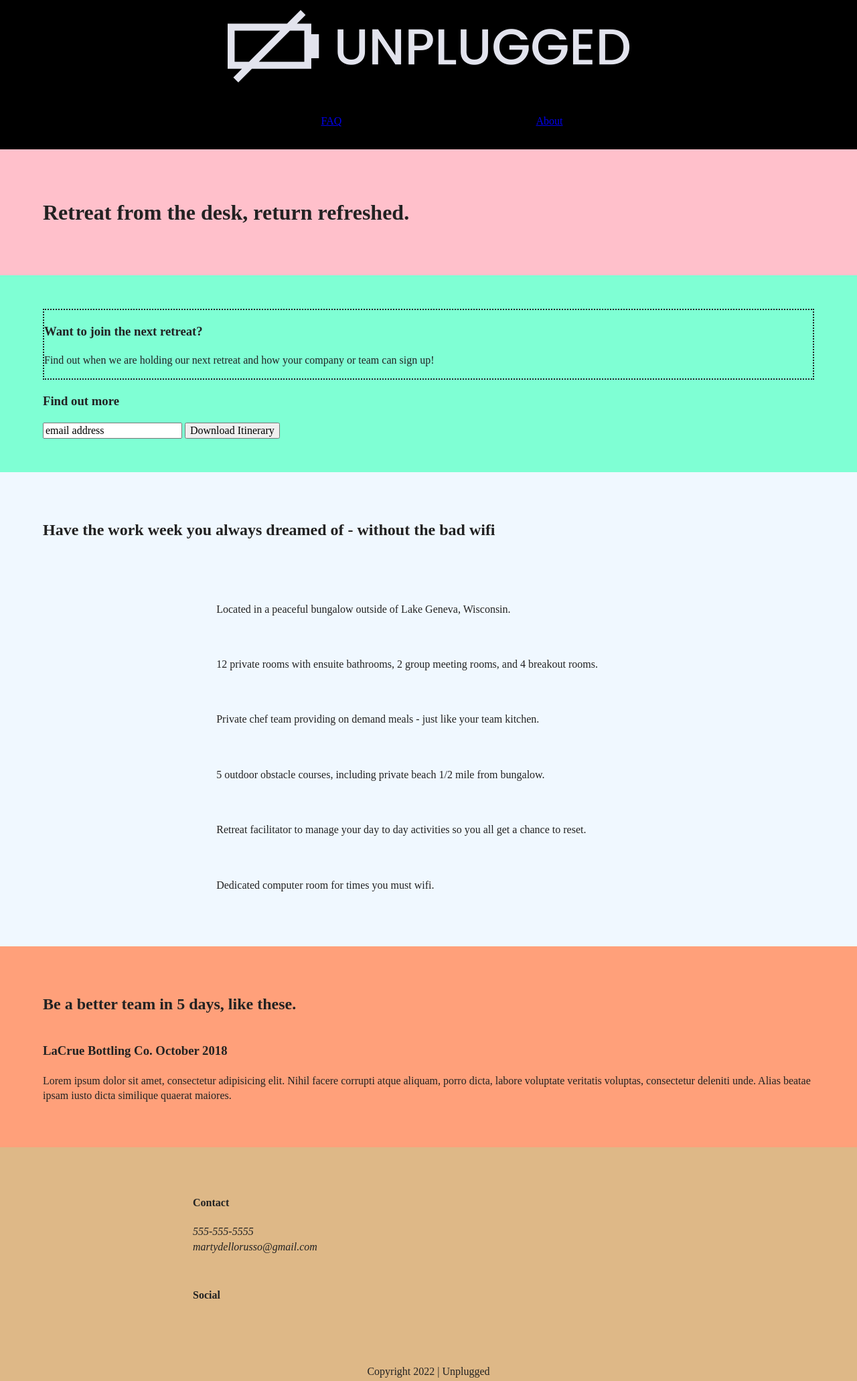
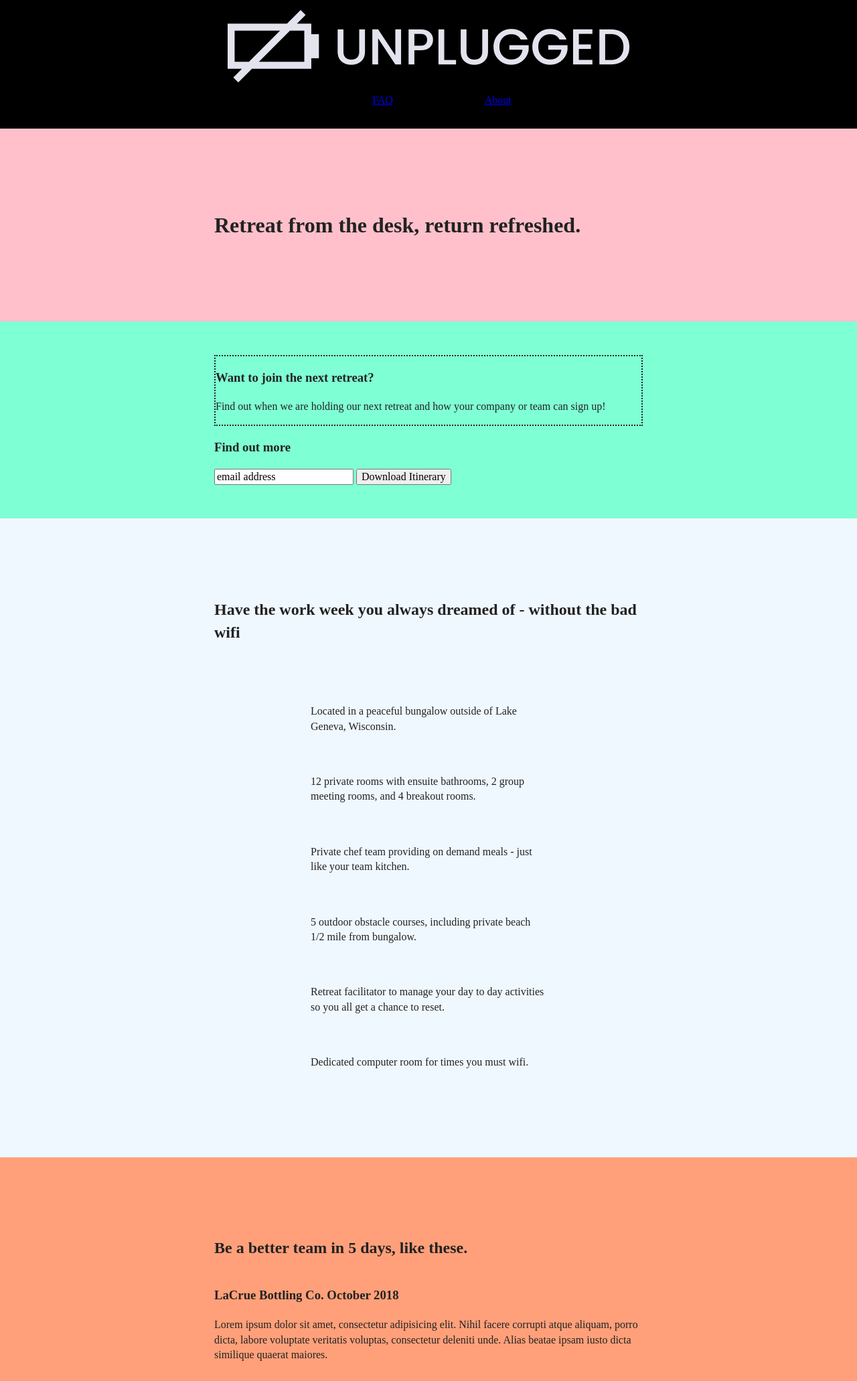
Before and after one commit to MJDellorusso/unplugged, a website: page index.html in a window 1280 px wide. Shown: the top 2062 px of the page at 67% size. Drawn offline with Linux system fonts and the light colour scheme.

Commit message:
Added breakpoints

```diff
--- a/css/main.css
+++ b/css/main.css
@@ -486,13 +486,102 @@ aside h3 {
 }
 
 /* ==========================================================================
-   EXAMPLE Media Queries for Responsive Design.
-   These examples override the primary ('mobile first') styles.
-   Modify as content requires.
+   Media Queries for Responsive Design.
+
    ========================================================================== */
 
-@media only screen and (min-width: 35em) {
-  /* Style adjustments for viewports that meet the condition */
+@media screen and (min-width: 768px) {
+  /*Tablet styles here*/
+
+  /*General Styles*/
+
+  .content-wrapper {
+    max-width: 640px;
+    margin: 100px 0;
+  }
+
+  /*header*/
+
+  header {
+
+  }
+
+  header .content-wrapper {
+    width: ;
+
+  }
+
+  header nav {
+      width: ;
+  }
+
+  header nav ul {
+
+  }
+
+  .header-divider {
+    display: none;
+  }
+
+  /* Hero Area */
+
+  /* Aside */
+
+  aside .content-wrapper {
+    margin: 50px 0;
+  }
+
+  aside .content-wrapper .form-description, aside .content-wrapper .form {
+    width: ;
+    margin: 0;
+  }
+
+  /*features*/
+
+  .features article {
+
+  }
+
+  .features .features-item-description {
+    width: ;
+
+  }
+
+  /* Reviews */
+
+  .reviews article {
+
+  }
+
+  .reviews article div {
+
+    width: ;
+  }
+
+  /* Footer */
+  footer .content-wrapper {
+    width: ;
+    margin: 100px 0;
+  }
+
+  .footer-content {
+
+  }
+
+  footer .contact {
+    margin-bottom: 0;
+  }
+
+  footer .copyright {
+
+    width: ;
+  }
+}
+
+@media screen and (min-width: 1200px) {
+
+
+  /*Desktop styles here*/
 }
 
 @media print,
```
